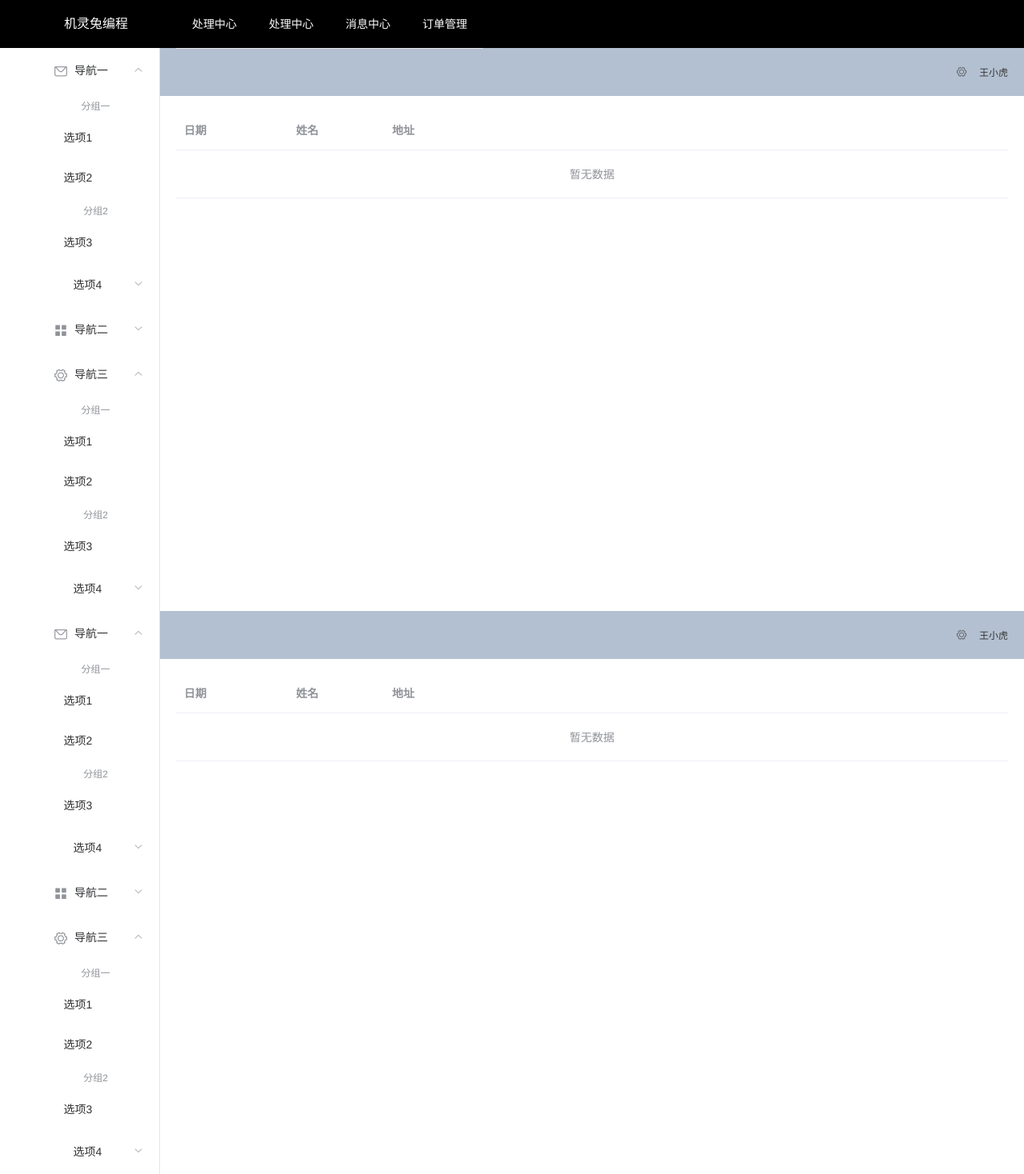
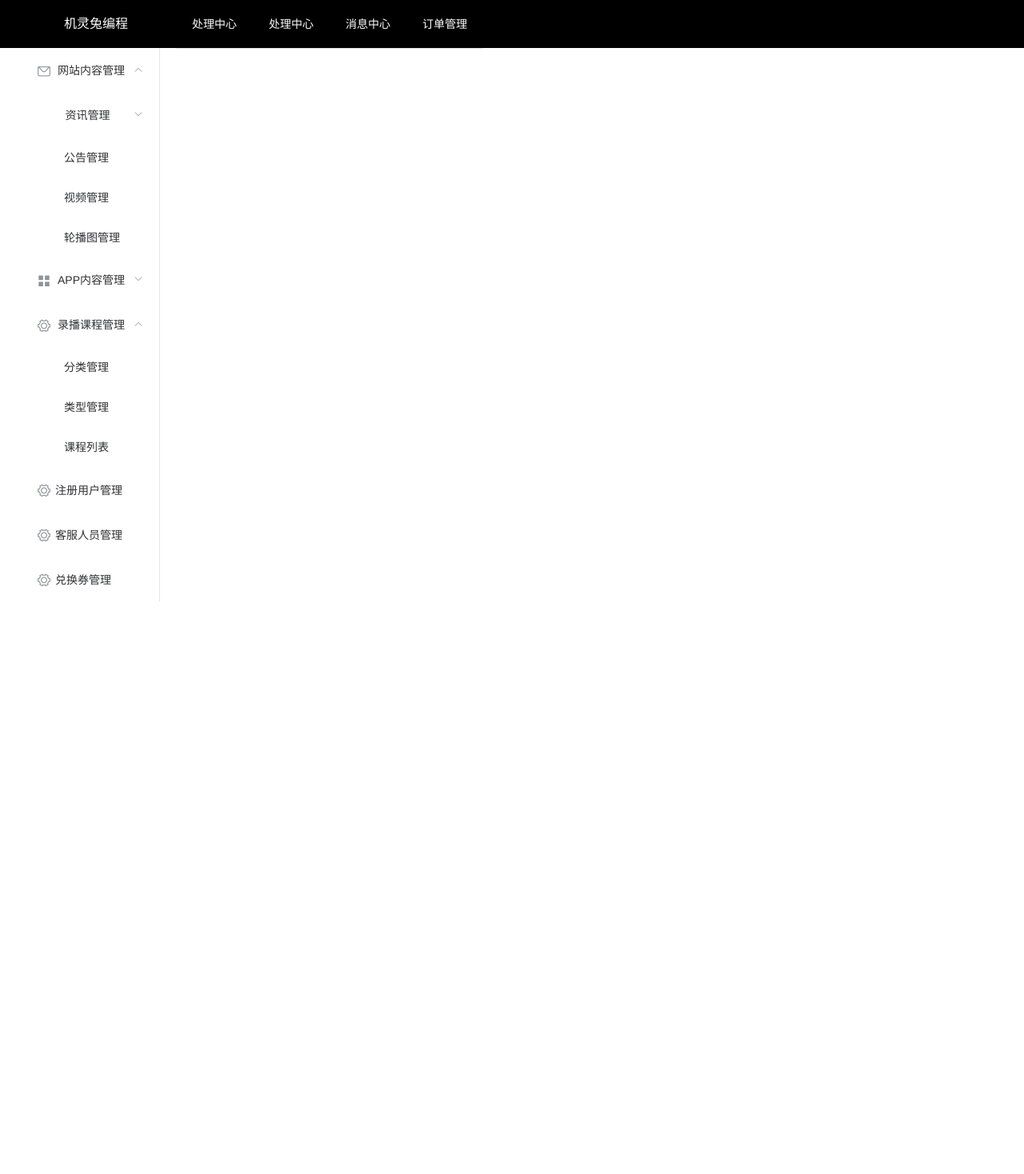
Before and after one commit to BlueblueSkys/k12Back, a Vue app: page / in a window 1280 px wide. Shown: the whole page at 80% size. After the commit the page ends 860 px from the top, so only its background shows below. Built offline with nearby package versions, Linux system fonts and the light colour scheme.

Commit message:
初始版1.1

```diff
--- a/src/App.vue
+++ b/src/App.vue
@@ -15,167 +15,9 @@
 
       <el-aside width="200px" style="background-color: rgb(238, 241, 246)">
         <el-menu :default-openeds="['1', '3']">
-          <el-submenu index="1">
-            <template slot="title"><i class="el-icon-message"></i>导航一</template>
-            <el-menu-item-group>
-              <template slot="title">分组一</template>
-              <el-menu-item index="1-1">选项1</el-menu-item>
-              <el-menu-item index="1-2">选项2</el-menu-item>
-            </el-menu-item-group>
-            <el-menu-item-group title="分组2">
-              <el-menu-item index="1-3">选项3</el-menu-item>
-            </el-menu-item-group>
-            <el-submenu index="1-4">
-              <template slot="title">选项4</template>
-              <el-menu-item index="1-4-1">选项4-1</el-menu-item>
-            </el-submenu>
-          </el-submenu>
-          <el-submenu index="2">
-            <template slot="title"><i class="el-icon-menu"></i>导航二</template>
-            <el-menu-item-group>
-              <template slot="title">分组一</template>
-              <el-menu-item index="2-1">选项1</el-menu-item>
-              <el-menu-item index="2-2">选项2</el-menu-item>
-            </el-menu-item-group>
-            <el-menu-item-group title="分组2">
-              <el-menu-item index="2-3">选项3</el-menu-item>
-            </el-menu-item-group>
-            <el-submenu index="2-4">
-              <template slot="title">选项4</template>
-              <el-menu-item index="2-4-1">选项4-1</el-menu-item>
-            </el-submenu>
-          </el-submenu>
-          <el-submenu index="3">
-            <template slot="title"><i class="el-icon-setting"></i>导航三</template>
-            <el-menu-item-group>
-              <template slot="title">分组一</template>
-              <el-menu-item index="3-1">选项1</el-menu-item>
-              <el-menu-item index="3-2">选项2</el-menu-item>
-            </el-menu-item-group>
-            <el-menu-item-group title="分组2">
-              <el-menu-item index="3-3">选项3</el-menu-item>
-            </el-menu-item-group>
-            <el-submenu index="3-4">
-              <template slot="title">选项4</template>
-              <el-menu-item index="3-4-1">选项4-1</el-menu-item>
-            </el-submenu>
-          </el-submenu>
+          <operatCenter></operatCenter>
         </el-menu>
       </el-aside>
-
-      <el-container>
-        <el-header style="text-align: right; font-size: 12px">
-          <el-dropdown>
-            <i class="el-icon-setting" style="margin-right: 15px"></i>
-            <el-dropdown-menu slot="dropdown">
-              <el-dropdown-item>查看</el-dropdown-item>
-              <el-dropdown-item>新增</el-dropdown-item>
-              <el-dropdown-item>删除</el-dropdown-item>
-            </el-dropdown-menu>
-          </el-dropdown>
-          <span>王小虎</span>
-        </el-header>
-
-        <el-main>
-          <el-table :data="tableData">
-            <el-table-column prop="date" label="日期" width="140">
-            </el-table-column>
-            <el-table-column prop="name" label="姓名" width="120">
-            </el-table-column>
-            <el-table-column prop="address" label="地址">
-            </el-table-column>
-          </el-table>
-        </el-main>
-      </el-container>
-    </el-container>
-    <operatCenter></operatCenter>
-    <el-container>
-      <el-container class="head">
-        <el-header class="theNav">
-          <div class="navtext">机灵兔编程</div>
-          <el-menu  class="el-menu-demo" mode="horizontal" >
-            <el-menu-item class="nav-item" index="1">处理中心</el-menu-item>
-            <el-menu-item class="nav-item" index="2">处理中心</el-menu-item>
-            <el-menu-item class="nav-item" index="3">消息中心</el-menu-item>
-            <el-menu-item class="nav-item" index="4">订单管理</el-menu-item>
-          </el-menu>
-        </el-header>
-      </el-container>
-
-      <el-aside width="200px" style="background-color: rgb(238, 241, 246)">
-        <el-menu :default-openeds="['1', '3']">
-          <el-submenu index="1">
-            <template slot="title"><i class="el-icon-message"></i>导航一</template>
-            <el-menu-item-group>
-              <template slot="title">分组一</template>
-              <el-menu-item index="1-1">选项1</el-menu-item>
-              <el-menu-item index="1-2">选项2</el-menu-item>
-            </el-menu-item-group>
-            <el-menu-item-group title="分组2">
-              <el-menu-item index="1-3">选项3</el-menu-item>
-            </el-menu-item-group>
-            <el-submenu index="1-4">
-              <template slot="title">选项4</template>
-              <el-menu-item index="1-4-1">选项4-1</el-menu-item>
-            </el-submenu>
-          </el-submenu>
-          <el-submenu index="2">
-            <template slot="title"><i class="el-icon-menu"></i>导航二</template>
-            <el-menu-item-group>
-              <template slot="title">分组一</template>
-              <el-menu-item index="2-1">选项1</el-menu-item>
-              <el-menu-item index="2-2">选项2</el-menu-item>
-            </el-menu-item-group>
-            <el-menu-item-group title="分组2">
-              <el-menu-item index="2-3">选项3</el-menu-item>
-            </el-menu-item-group>
-            <el-submenu index="2-4">
-              <template slot="title">选项4</template>
-              <el-menu-item index="2-4-1">选项4-1</el-menu-item>
-            </el-submenu>
-          </el-submenu>
-          <el-submenu index="3">
-            <template slot="title"><i class="el-icon-setting"></i>导航三</template>
-            <el-menu-item-group>
-              <template slot="title">分组一</template>
-              <el-menu-item index="3-1">选项1</el-menu-item>
-              <el-menu-item index="3-2">选项2</el-menu-item>
-            </el-menu-item-group>
-            <el-menu-item-group title="分组2">
-              <el-menu-item index="3-3">选项3</el-menu-item>
-            </el-menu-item-group>
-            <el-submenu index="3-4">
-              <template slot="title">选项4</template>
-              <el-menu-item index="3-4-1">选项4-1</el-menu-item>
-            </el-submenu>
-          </el-submenu>
-        </el-menu>
-      </el-aside>
-
-      <el-container>
-        <el-header style="text-align: right; font-size: 12px">
-          <el-dropdown>
-            <i class="el-icon-setting" style="margin-right: 15px"></i>
-            <el-dropdown-menu slot="dropdown">
-              <el-dropdown-item>查看</el-dropdown-item>
-              <el-dropdown-item>新增</el-dropdown-item>
-              <el-dropdown-item>删除</el-dropdown-item>
-            </el-dropdown-menu>
-          </el-dropdown>
-          <span>王小虎</span>
-        </el-header>
-
-        <el-main>
-          <el-table :data="tableData">
-            <el-table-column prop="date" label="日期" width="140">
-            </el-table-column>
-            <el-table-column prop="name" label="姓名" width="120">
-            </el-table-column>
-            <el-table-column prop="address" label="地址">
-            </el-table-column>
-          </el-table>
-        </el-main>
-      </el-container>
     </el-container>
   </div>
 </template>
--- a/src/components/operat-center/operatCenter.vue
+++ b/src/components/operat-center/operatCenter.vue
@@ -1,35 +1,81 @@
 <template>
   <div>
-    <webInfoControl></webInfoControl>
-    <appInfoControl></appInfoControl>
-    <recordCourseControl></recordCourseControl>
-    <registerUserControl></registerUserControl>
-    <serviceStaffControl></serviceStaffControl>
-    <coinControl></coinControl>
+    <div></div>
+    <el-submenu index="1">
+      <template slot="title"><i class="el-icon-message"></i>网站内容管理</template>
+      <el-submenu index="1-1" class="el-submenu">
+        <template slot="title">资讯管理</template>
+        <el-menu-item index="1-1-1">资讯分类管理</el-menu-item>
+        <el-menu-item index="1-1-2">资讯列表</el-menu-item>
+      </el-submenu>
+      <el-menu-item index="1-2" class="el-menu-item">
+        <template slot="title">公告管理</template>
+      </el-menu-item>
+      <el-menu-item index="1-3">
+        <template slot="title">视频管理</template>
+      </el-menu-item>
+      <el-menu-item index="1-4">
+        <template slot="title">轮播图管理</template>
+      </el-menu-item>
+    </el-submenu>
+    <el-submenu index="2">
+      <template slot="title"><i class="el-icon-menu"></i>APP内容管理</template>
+      <el-submenu index="2-1">
+        <template slot="title">活动管理</template>
+        <el-menu-item index="2-1-1">活动分类管理</el-menu-item>
+        <el-menu-item index="2-1-2">活动列表</el-menu-item>
+      </el-submenu>
+      <el-submenu index="2-2">
+        <template slot="title">问答管理</template>
+        <el-menu-item index="2-2-2">类型管理</el-menu-item>
+        <el-menu-item index="2-2-3">问答列表</el-menu-item>
+      </el-submenu>
+      <el-submenu index="2-3">
+        <template slot="title">意见反馈管理</template>
+        <el-menu-item index="2-3-1">类型管理</el-menu-item>
+        <el-menu-item index="2-3-2">问答反馈列表</el-menu-item>
+      </el-submenu>
+    </el-submenu>
+    <el-submenu index="3">
+      <template slot="title"><i class="el-icon-setting"></i>录播课程管理</template>
+      <el-menu-item index="3-1">
+        <template slot="title">分类管理</template>
+      </el-menu-item>
+      <el-menu-item index="3-2">
+        <template slot="title">类型管理</template>
+      </el-menu-item>
+      <el-menu-item index="3-3">
+        <template slot="title">课程列表</template>
+      </el-menu-item>
+    </el-submenu>
+    <el-menu-item index="4" style="text-indent: 13px;">
+      <i class="el-icon-setting"></i>
+      <span slot="title" style="margin-left: 7px">注册用户管理</span>
+    </el-menu-item>
+    <el-menu-item index="5" style="text-indent: 13px">
+      <i class="el-icon-setting"></i>
+      <span slot="title" style="margin-left: 7px">客服人员管理</span>
+    </el-menu-item>
+    <el-menu-item index="6" style="text-indent: 13px">
+      <i class="el-icon-setting"></i>
+      <span slot="title" style="margin-left: 7px">兑换券管理</span>
+    </el-menu-item>
   </div>
 </template>
 
 <script>
-  import webInfoControl from './webInfo-control/webInfoControl'
-  import appInfoControl from './appInfo-control/appInfoControl'
-  import recordCourseControl from './recordCourse-control/recordCourseControl'
-  import registerUserControl from './registerUser-control/registerUserControl'
-  import serviceStaffControl from './serviceStaff-control/serviceStaffControl'
-  import coinControl from './coin-control/coinControl'
-
     export default {
         name: "operatCenter",
-        components:{
-          webInfoControl,
-          appInfoControl,
-          recordCourseControl,
-          registerUserControl,
-          serviceStaffControl,
-          coinControl
-        }
+        components:{}
     }
 </script>
 
 <style scoped>
-
+  .el-menu-item{
+    text-indent: 40px;
+    text-align: left;
+  }
+  .el-submenu{
+    text-align: center;
+  }
 </style>
```
